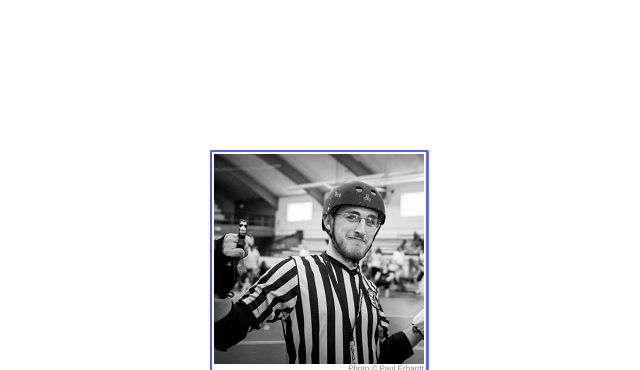
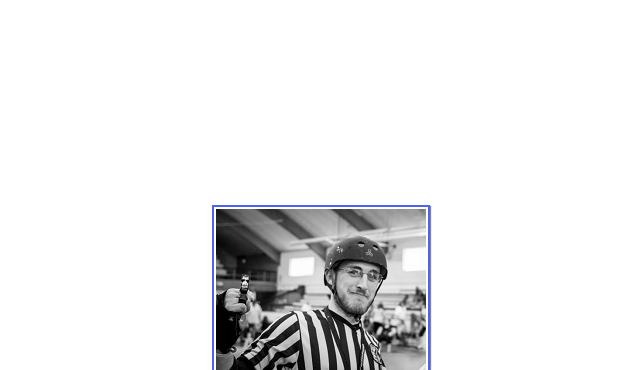
Before and after one commit to zack/youngren.io, a plain HTML site: page index.html in a window 1280 px wide. Shown: the top 370 px of the page, without its empty margins (321-961 px from the left). Drawn offline with Linux system fonts and the light colour scheme.

Commit message:
center content vertically

```diff
--- a/styles.css
+++ b/styles.css
@@ -6,11 +6,14 @@ html, body {
 }
 
 #content{
+    position: absolute;
+    left: 50%;
+    top: 50%;
+    margin: -195px 0 0 -107px;
+    width:214px;
     border: 2px solid black;
     box-shadow: 1px 1px 1px #888888;
-    margin: 150px auto;
     background-color: white;
-    width:214px;
 }
 
 #face{
```
